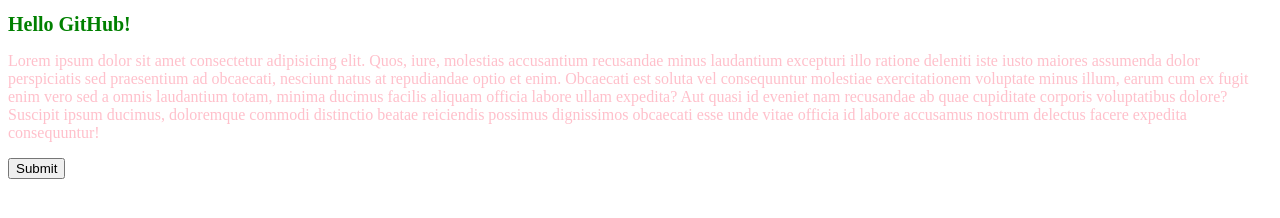
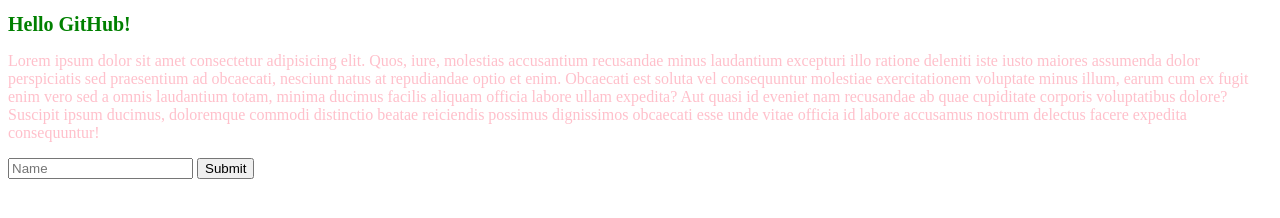
Before and after one commit to zinmar2026aa/firstproject, a plain HTML site: page index.html in a window 1280 px wide. Drawn offline with Linux system fonts and the light colour scheme.

Commit message:
added commit

```diff
--- a/index.html
+++ b/index.html
@@ -17,6 +17,7 @@
         voluptatibus dolore? Suscipit ipsum ducimus, doloremque commodi distinctio beatae reiciendis possimus
         dignissimos obcaecati esse unde vitae officia id labore accusamus nostrum delectus facere expedita consequuntur!
     </p>
+    <input type="name" placeholder="Name" required>
     <button>Submit</button>
 </body>
 
```
